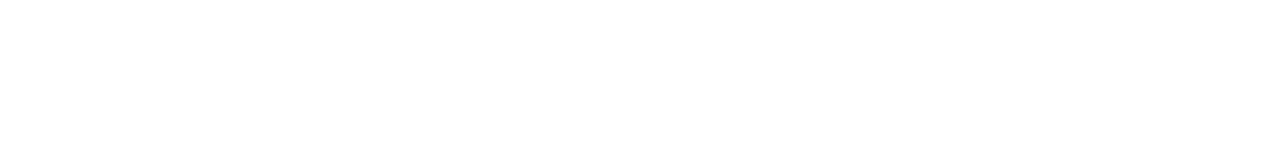
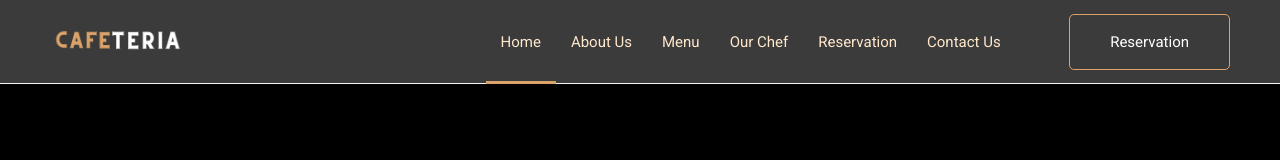
Before and after one commit to ammar-zahid/Web-Development-Bootcamp, a plain HTML site: page Day39-CSS-Restaurant-Website/index.html in a window 1280 px wide. Drawn offline with Linux system fonts and the light colour scheme.

Commit message:
navbar completed

```diff
--- a/Day39-CSS-Restaurant-Website/assets/css/style.css
+++ b/Day39-CSS-Restaurant-Website/assets/css/style.css
@@ -1,4 +1,11 @@
 @import url('https://fonts.googleapis.com/css2?family=DM+Sans:wght@400;700&family=Josefin+Sans:wght@400;700&family=Jost:wght@400;700&family=Roboto:wght@400;700&family=Sacramento&display=swap');
+
+* {
+    margin: 0;
+    padding: 0;
+    box-sizing: border-box;
+    font-size: 100%;
+}
 
 :root {
     --primary-color: #3b3b3b;
@@ -10,3 +17,75 @@
     --services-section-color: #f5f1ec;
     --brands-section-color: #ffe9d1;
 }
+
+/* ASSETS */
+
+.container {
+    max-width: 1180px;
+    margin-inline: auto;
+    padding: 20px;
+}
+
+/* NAVBAR */
+
+body {
+    background-color: black;
+}
+
+nav.navbar {
+    display: flex;
+    justify-content: space-between;
+    background-color: var(--primary-color);
+    align-items: center;
+    height: 84px;
+    padding-right: 50px;
+    padding-left: 50px;
+    border-bottom: 0.1px solid whitesmoke;
+}
+
+nav.navbar img.nav-logo {
+    width: 70%;
+    width: 132px;
+    height: 33px;
+}
+
+nav.navbar ul.nav-items {
+    display: flex;
+    margin-left: 250px;
+}
+
+nav.navbar ul.nav-items li a {
+    text-decoration: none;
+    color: var(--nav-items-color);
+    font-family: 'Roboto', sans-serif;
+    font-size: 15px;
+    padding: 30px 15px;
+}
+
+nav.navbar ul.nav-items li a.active {
+    border-bottom: 3px solid var(--borders-color);
+}
+
+nav.navbar ul.nav-items li a:hover {
+    border-bottom: 3px solid var(--borders-color);
+}
+
+nav.navbar ul.nav-items li {
+    list-style: none;
+}
+
+nav.navbar button.btn a {
+    text-decoration: none;
+    color: white;
+    font-family: 'Roboto', sans-serif;
+    font-size: 15px;
+}
+
+nav.navbar button.btn {
+    border: 1px solid var(--borders-color);
+    border-radius: 5px;
+    padding: 18px 40px;
+    background-color: transparent;
+}
+
+/* HERO SECTION */
--- a/Day39-CSS-Restaurant-Website/index.html
+++ b/Day39-CSS-Restaurant-Website/index.html
@@ -8,6 +8,22 @@
     <link rel="stylesheet" href="./assets/css/style.css">
 </head>
 <body>
+    <nav class="navbar">
+        <a href="./index.html"><img class="nav-logo" src="./assets/images/brand-logo (1).jpg" alt="logo"></a>
+        <ul class="nav-items">
+            <li><a class="active" href="#">Home</a></li>
+            <li><a href="#">About Us</a></li>
+            <li><a href="#">Menu</a></li>
+            <li><a href="#">Our Chef</a></li>
+            <li><a href="#">Reservation</a></li>
+            <li><a href="#">Contact Us</a></li>
+        </ul>
 
+        <button class="btn"><a href="#">Reservation</a></button>
+    </nav>
+
+    <section class="hero-section">
+
+    </section>
 </body>
 </html>
```
